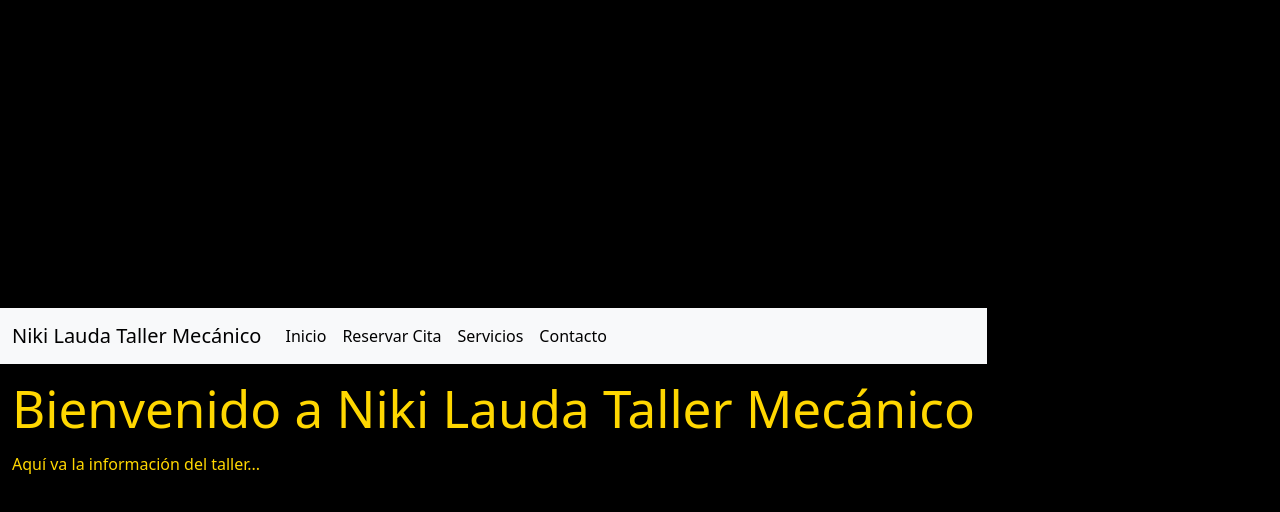
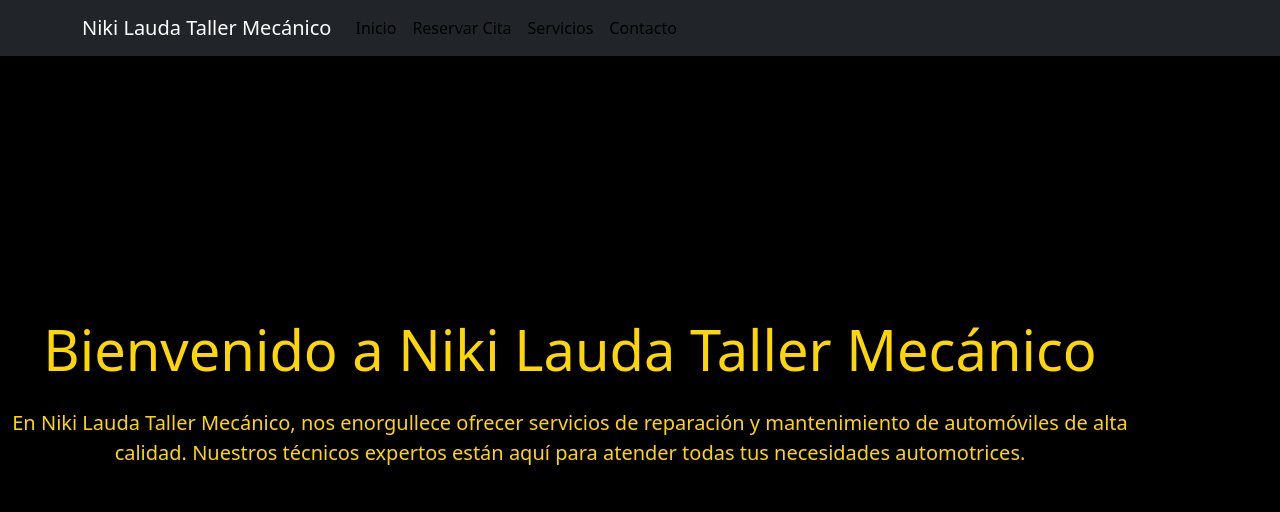
Before and after one commit to JaysonFxl/taller-mecanico-lauda, a React (Vite) app: page / in a window 1280 px wide. Shown: the top 512 px of the page. Built offline with nearby package versions, Linux system fonts and the light colour scheme.

Commit message:
Cambios App.jsx

```diff
--- a/package.json
+++ b/package.json
@@ -12,6 +12,7 @@
   "dependencies": {
     "bootstrap": "^5.3.0",
     "react": "^18.2.0",
+    "react-bootstrap": "^2.8.0",
     "react-dom": "^18.2.0",
     "react-hook-form": "^7.45.1",
     "react-router-dom": "^6.14.1"
--- a/src/App.jsx
+++ b/src/App.jsx
@@ -6,20 +6,21 @@
 
 function Inicio() {
   return (
-    <div className="container">
-      <h1 className="my-3">Bienvenido a Niki Lauda Taller Mecánico</h1>
-      <p>Aquí va la información del taller...</p>
+    <div className="container text-center py-5 pt-5">
+      <h1 className="display-4 mb-4">Bienvenido a Niki Lauda Taller Mecánico</h1>
+      <p className="lead">En Niki Lauda Taller Mecánico, nos enorgullece ofrecer servicios de reparación y mantenimiento de automóviles de alta calidad. Nuestros técnicos expertos están aquí para atender todas tus necesidades automotrices.</p>
     </div>
   );
 }
 
+// Haz lo mismo para los otros componentes
 function ReservarCita() {
   const { register, handleSubmit, formState: { errors } } = useForm();
   const onSubmit = data => console.log(data);
 
   return (
-    <div className="container">
-      <h1 className="my-3">Reservar Cita</h1>
+    <div className="container py-5">
+      <h1 className="display-4 mb-4 text-center">Reservar Cita</h1>
       <form onSubmit={handleSubmit(onSubmit)}>
         <div className="mb-3">
           <input {...register("nombre", { required: true })} placeholder="Nombre" className="form-control" />
@@ -36,7 +37,7 @@
           {errors.fecha && <div className="text-danger">Este campo es requerido</div>}
         </div>
 
-        <input type="submit" className="btn btn-primary" />
+        <input type="submit" className="btn btn-warning" />
       </form>
     </div>
   );
@@ -54,10 +55,10 @@
   ];
 
   return (
-    <div className="container">
-      <h1 className="my-3">Servicios</h1>
+    <div className="container py-5">
+      <h1 className="display-4 mb-4 text-center">Servicios</h1>
       {servicios.map((servicio, index) => (
-        <div key={index} className="card mb-3">
+        <div key={index} className="card mb-3 bg-dark text-warning">
           <div className="card-body">
             <h2 className="card-title">{servicio.nombre}</h2>
             <p className="card-text">{servicio.descripcion}</p>
@@ -71,11 +72,11 @@
 
 function Contacto() {
   return (
-    <div className="container">
-      <h1 className="my-3">Contacto</h1>
-      <p>Número de contacto: (123) 456-7890</p>
-      <p>Dirección: 123 Calle Principal, Ciudad, Estado, Código Postal</p>
-      <p>Email: taller@nikilauda.com</p>
+    <div className="container text-center py-5">
+      <h1 className="display-4 mb-4">Contacto</h1>
+      <p className="lead">Número de contacto: (123) 456-7890</p>
+      <p className="lead">Dirección: 123 Calle Principal, Ciudad, Estado, Código Postal</p>
+      <p className="lead">Email: taller@nikilauda.com</p>
     </div>
   );
 }
@@ -83,7 +84,7 @@
 
 function Navegacion() {
   return (
-    <nav className="navbar navbar-expand-lg navbar-light bg-light">
+    <nav className="navbar navbar-expand-lg navbar-dark bg-dark fixed-top">
       <div className="container">
         <Link className="navbar-brand" to="/">Niki Lauda Taller Mecánico</Link>
         <div className="collapse navbar-collapse">
```
Also changed, not shown: 1 other file (tests, documents, lock files or other folders).
